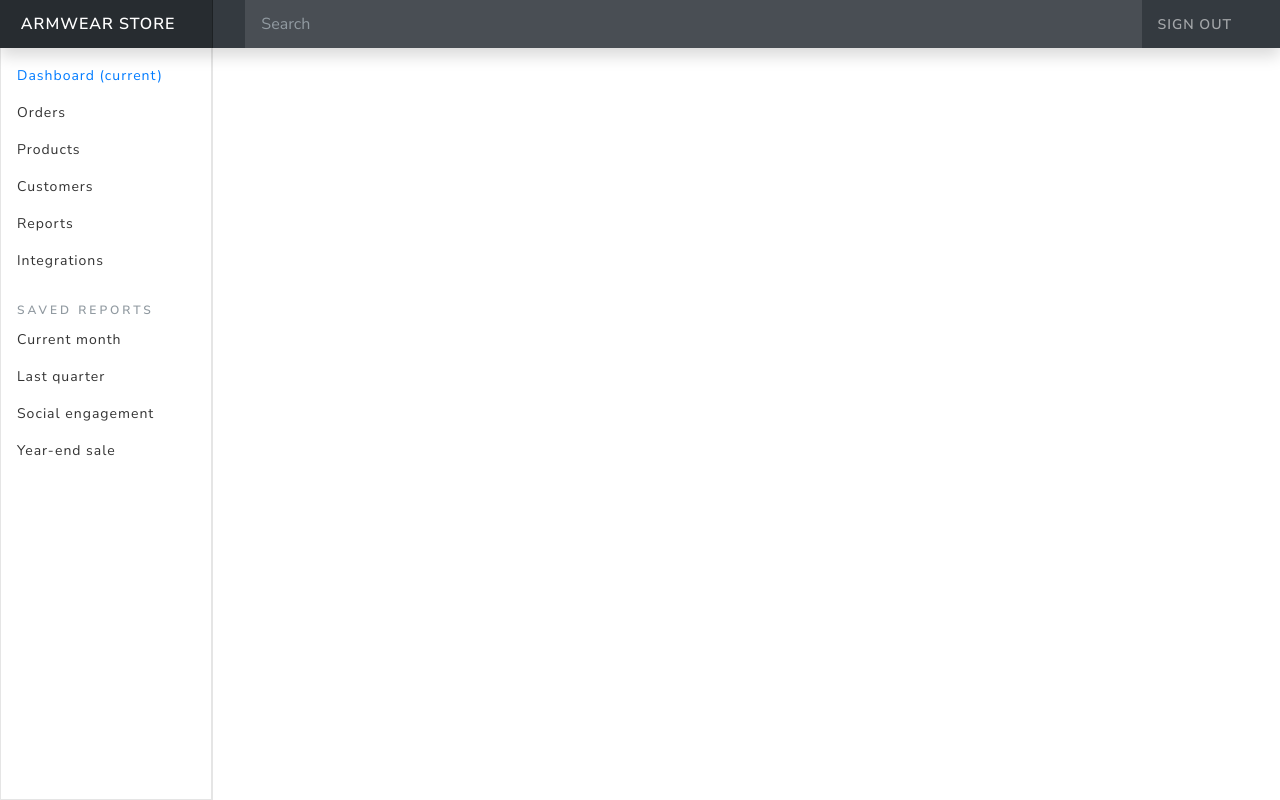
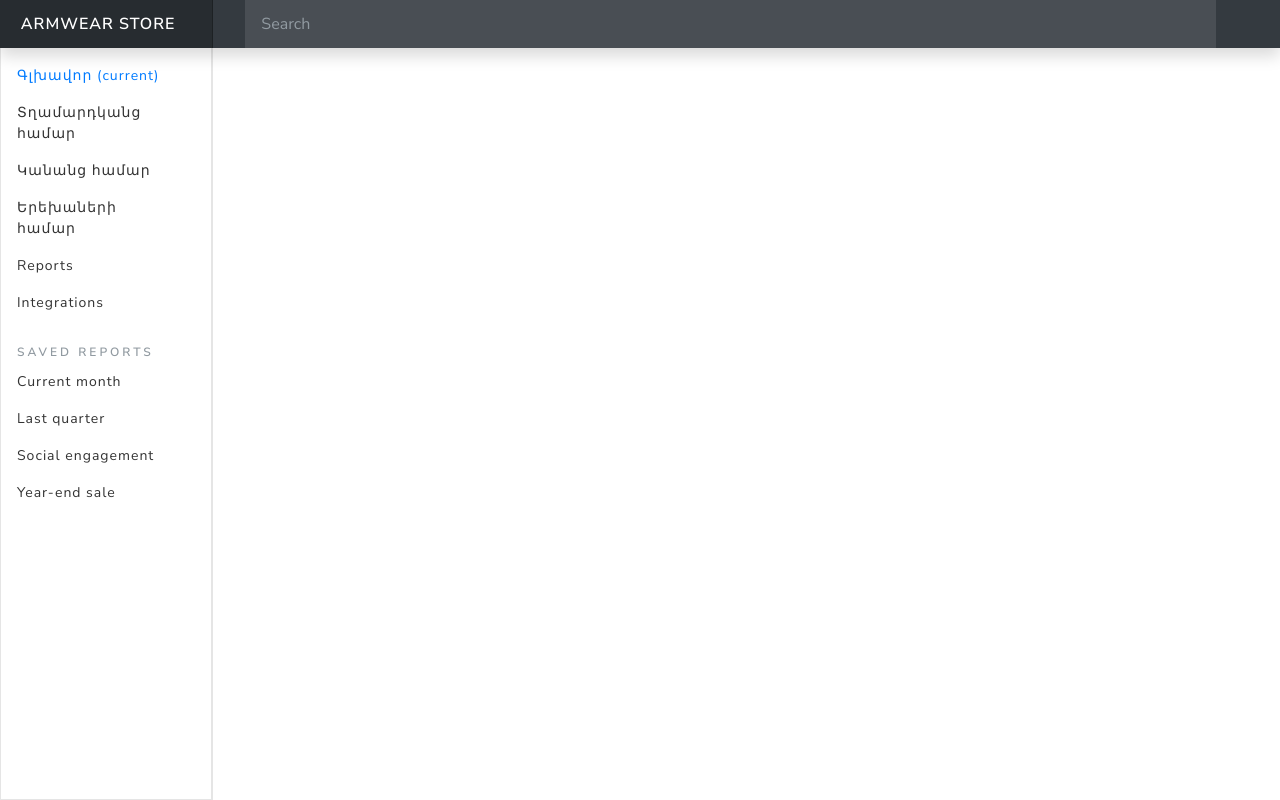
Before and after one commit to conda13/armwear_website, a Django app: page / in a window 1280 px wide. Run offline with Django 3.2, Linux system fonts and the light colour scheme; some libraries are stand-ins or nearby versions.

Commit message:
armenian

```diff
--- a/armwear/templates/base.html
+++ b/armwear/templates/base.html
@@ -26,7 +26,7 @@
   <input class="form-control form-control-dark w-100" type="text" placeholder="Search" aria-label="Search">
   <ul class="navbar-nav px-3">
     <li class="nav-item text-nowrap">
-      <a class="nav-link" href="#">Sign out</a>
+
     </li>
   </ul>
 </nav>
--- a/armwear/templates/partials/_sidebar.html
+++ b/armwear/templates/partials/_sidebar.html
@@ -5,25 +5,25 @@
           <li class="nav-item">
             <a class="nav-link active" href="#">
               <span data-feather="home"></span>
-              Dashboard <span class="sr-only">(current)</span>
+              Գլխավոր <span class="sr-only">(current)</span>
             </a>
           </li>
           <li class="nav-item">
             <a class="nav-link" href="#">
               <span data-feather="file"></span>
-              Orders
+              Տղամարդկանց համար
             </a>
           </li>
           <li class="nav-item">
             <a class="nav-link" href="#">
               <span data-feather="shopping-cart"></span>
-              Products
+              Կանանց համար
             </a>
           </li>
           <li class="nav-item">
             <a class="nav-link" href="#">
               <span data-feather="users"></span>
-              Customers
+              Երեխաների համար
             </a>
           </li>
           <li class="nav-item">
```
Also changed, not shown: 1 other file.
